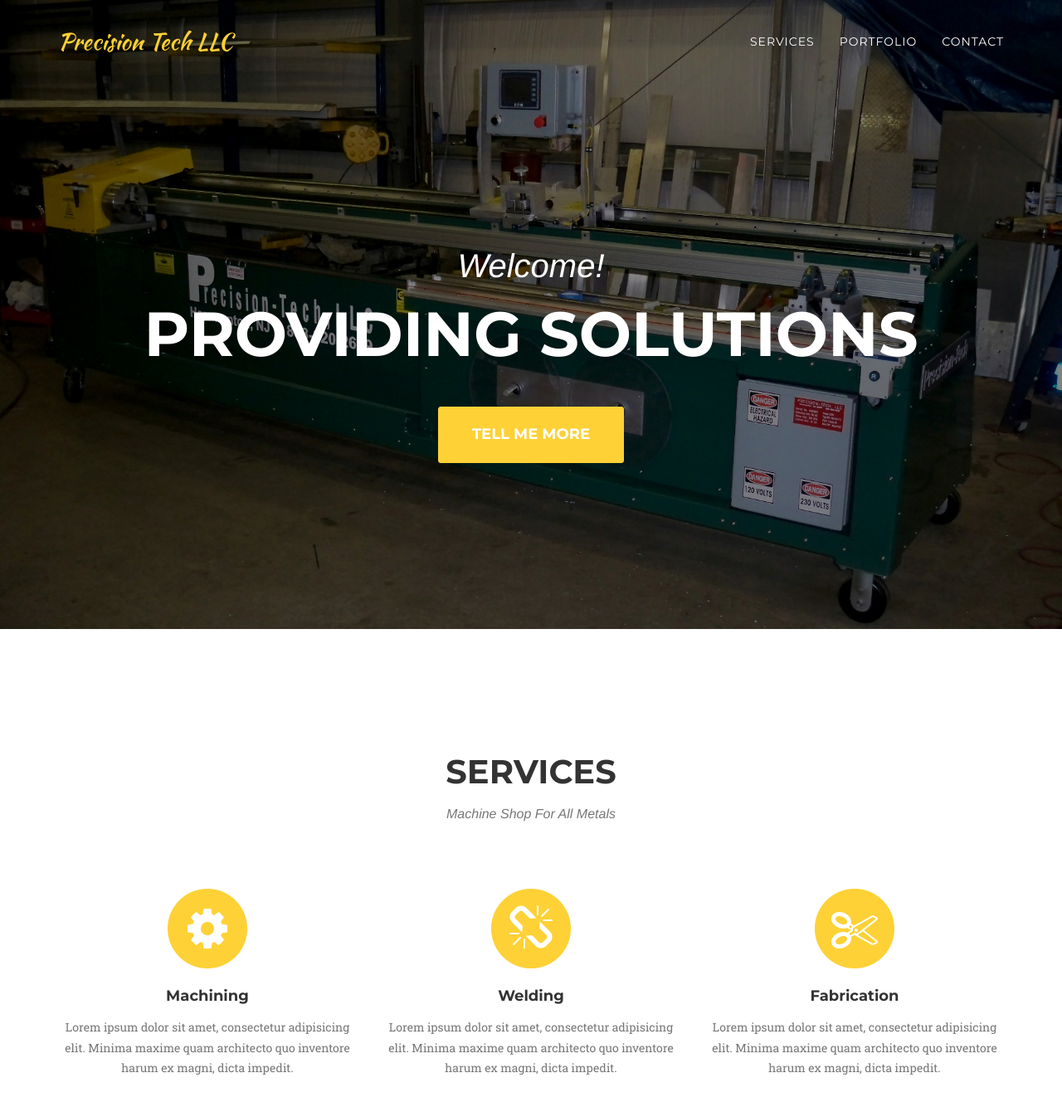
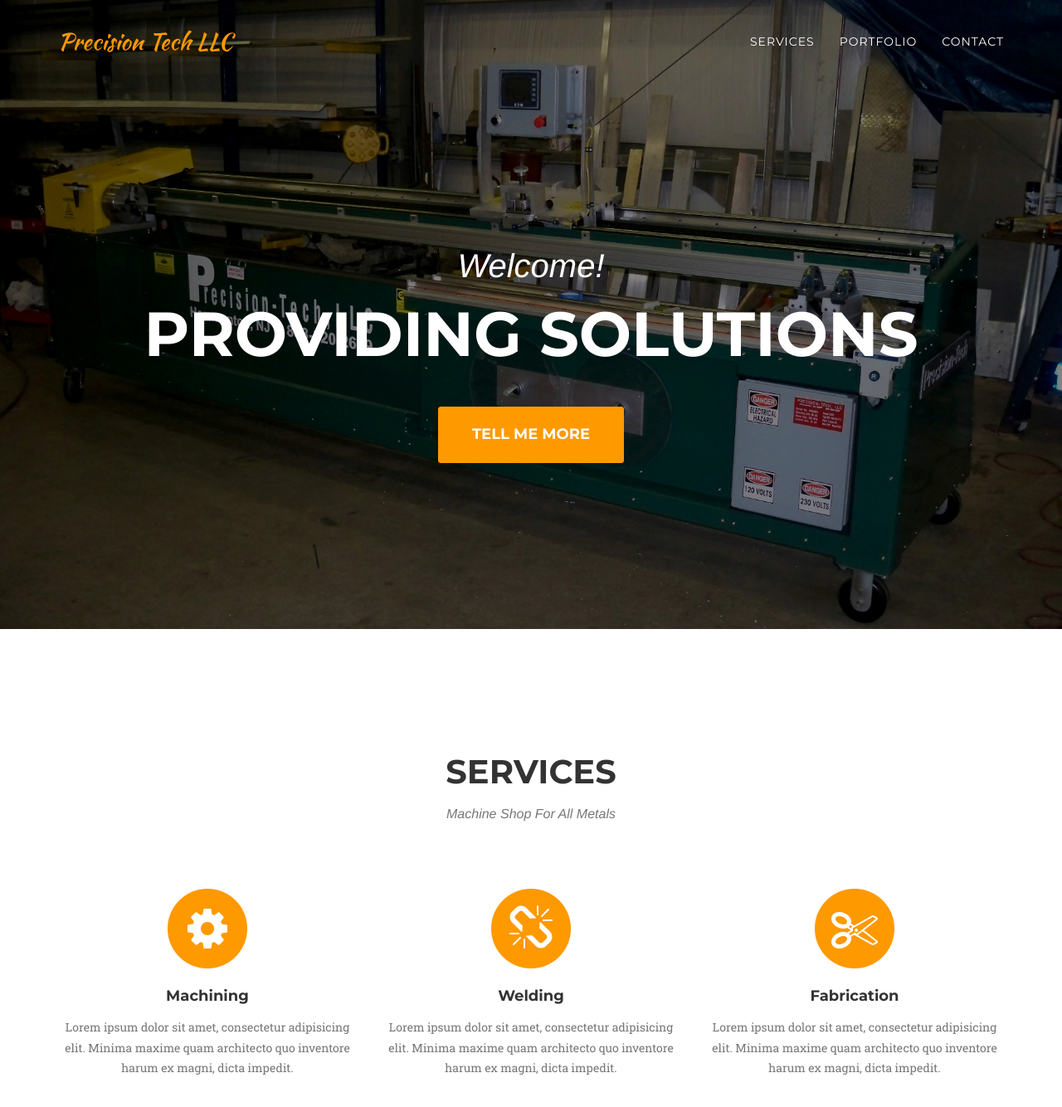
Before and after one commit to Precision-Tech/Precision-Tech.github.io, a Jekyll site: the page built from index.html, in a window 1280 px wide and 1400 px high. Shown: the top 1334 px of the window at 83% size. Built offline with Jekyll 4.4.1, drawn with Linux system fonts in a browser that asks for light colours; some web fonts are replaced.

Commit message:
removed unused sections and changed colors

```diff
--- a/_config.yml
+++ b/_config.yml
@@ -9,8 +9,10 @@ google_analytics_id: UA-72318604-1
 
 # Color settings (hex-codes without the leading hash-tag)
 color:
-  primary: fed136
-  secondary: fec503
+  primary-old: fed136
+  primary: ff9900
+  secondary-old: fec503
+  secondary: ffad33
   secondary-dark: 333
 
 # Team names, titles and social links
--- a/_includes/modals.html
+++ b/_includes/modals.html
@@ -17,18 +17,21 @@
                             <img src="img/portfolio/{{ post.img }}" class="img-responsive img-centered" alt="{{ post.alt }}">
                             <p>{{ post.description }}</p>
                             <ul class="list-inline item-details">
+				{% if post.client %}
                                 <li>Client:
-                                    <strong><a href="http://startbootstrap.com">{{ post.client }}</a>
-                                    </strong>
+                                    <strong>{{ post.client }}</strong>
                                 </li>
+                                {% endif %}
+				{% if post.project-date %}
                                 <li>Date:
-                                    <strong><a href="http://startbootstrap.com">{{ post.project-date }}</a>
-                                    </strong>
+                                    <strong>{{ post.project-date }}</strong>
                                 </li>
+                                {% endif %}
+                                {% if post.category %}
                                 <li>Service:
-                                    <strong><a href="http://startbootstrap.com">{{ post.category }}</a>
-                                    </strong>
+                                    <strong>{{ post.category }}</strong>
                                 </li>
+                                {% endif %}
                             </ul>
                             <button type="button" class="btn btn-default" data-dismiss="modal"><i class="fa fa-times"></i> Close</button>
                         </div>
--- a/_layouts/default.html
+++ b/_layouts/default.html
@@ -2,7 +2,6 @@
 <html>
 
   {% include head.html %}
-
 
     <body id="page-top" class="index">
 
@@ -18,6 +17,5 @@
     {% include footer.html %}
     {% include modals.html %}
     {% include js.html %}
-
     </body>
 </html>
```
